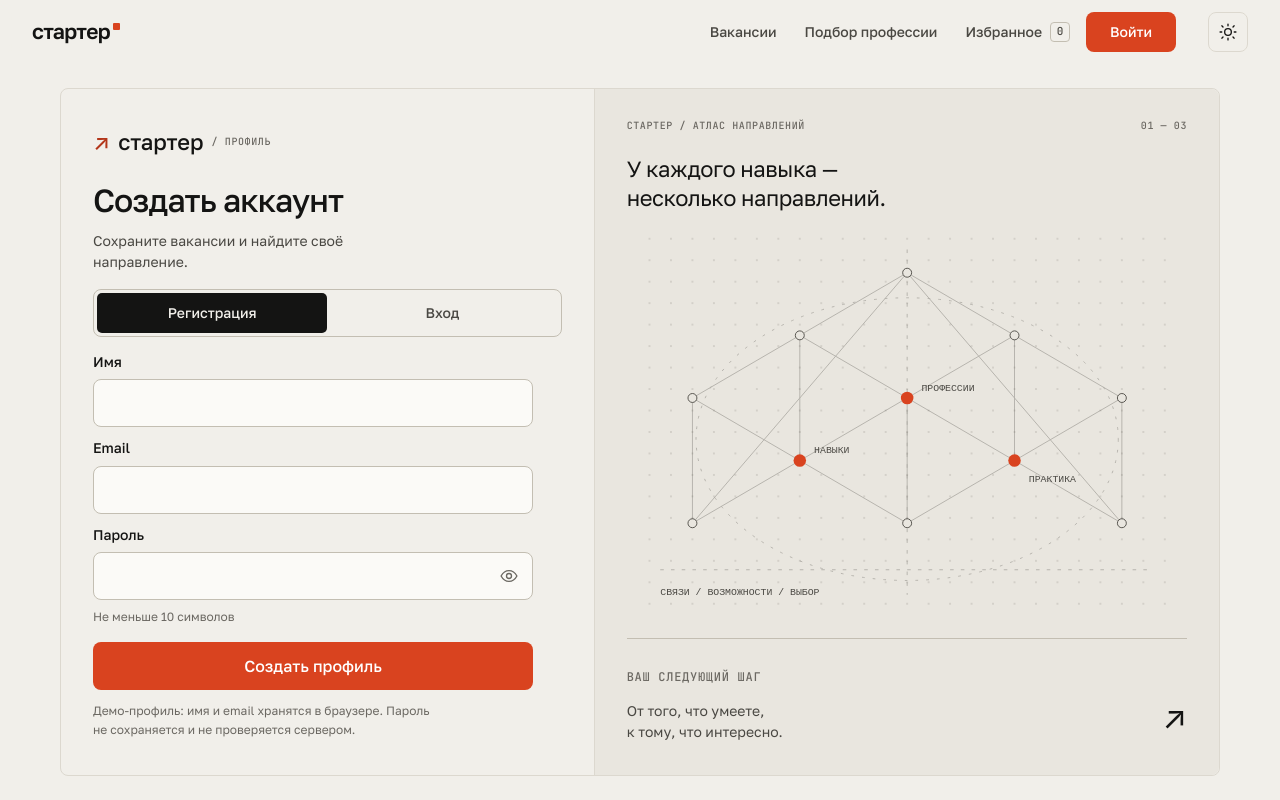
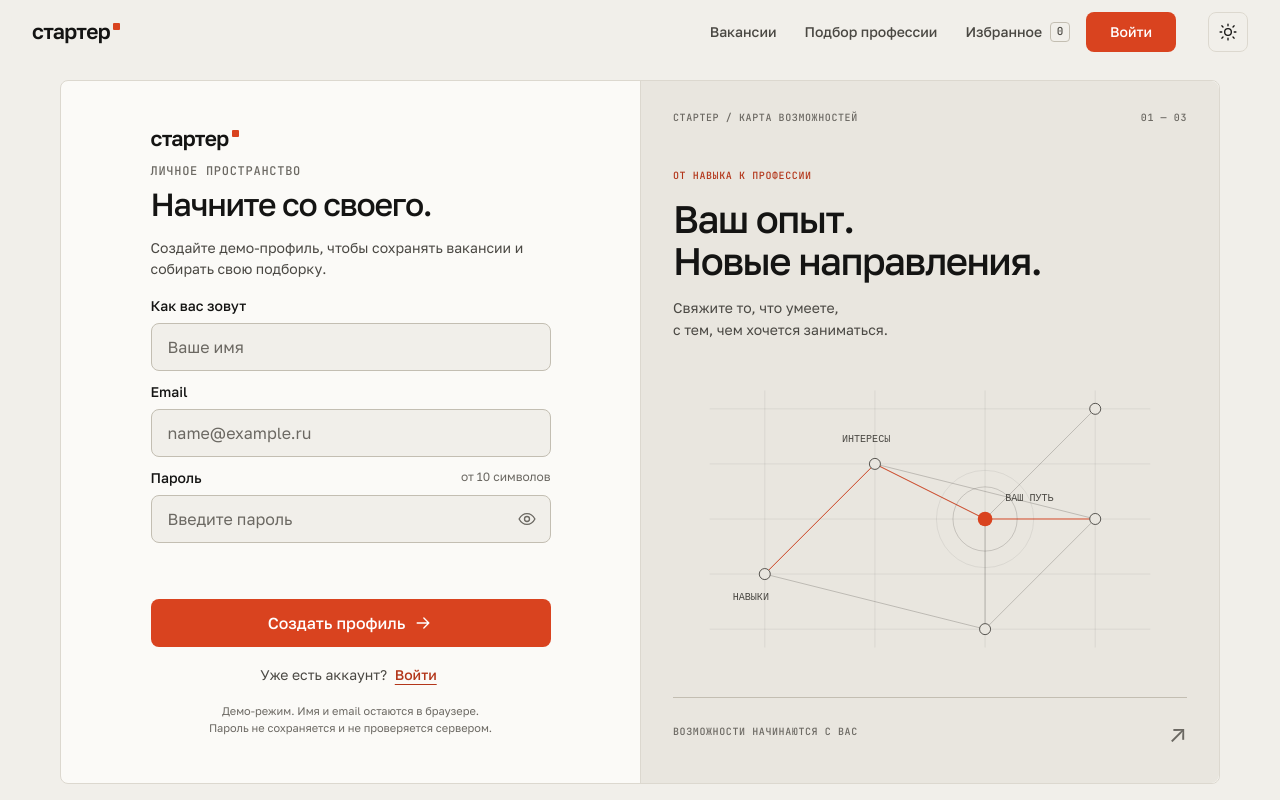
Before and after one commit to TerComPy/Hackhaton-2026-Code-Region, a Vue app in the folder Frontend/: page /#/account in a window 1280 px wide. Built offline with nearby package versions, Linux system fonts and the light colour scheme.

Commit message:
Redesign auth composition with stable geometry and responsive opportunity map

```diff
--- a/Frontend/src/pages/Account.vue
+++ b/Frontend/src/pages/Account.vue
@@ -30,95 +30,51 @@ function submit() {
   <section class="account wrap">
     <div v-if="!store.user" class="account__guest">
       <div class="account__intro">
-        <p class="auth-brand"><span aria-hidden="true">↗</span> стартер<span class="eyebrow"> / профиль</span></p>
-        <h1 class="page-title">{{ mode === "register" ? "Создать аккаунт" : "С возвращением" }}</h1>
-        <p class="auth-subtitle">{{ mode === "register" ? "Сохраните вакансии и найдите своё направление." : "Вернитесь к подборке и сохранённым вакансиям." }}</p>
-        <div class="seg account__tabs">
-          <button
-            v-for="m in ['register', 'login']"
-            class="seg__btn"
-            :aria-pressed="mode === m"
-            @click="mode = m; error = ''; reveal = false"
-          >
-            {{ m === "register" ? "Регистрация" : "Вход" }}
-          </button>
-        </div>
+        <div class="auth-content">
+          <a class="logo auth-brand" href="#/" aria-label="Стартер — на главную">стартер<span class="logo__mark" aria-hidden="true"></span></a>
+          <header class="auth-heading">
+            <p class="eyebrow">Личное пространство</p>
+            <h1 class="page-title">{{ mode === 'register' ? 'Начните со своего.' : 'Продолжим поиск.' }}</h1>
+            <p class="auth-subtitle">{{ mode === 'register' ? 'Создайте демо-профиль, чтобы сохранять вакансии и собирать свою подборку.' : 'Войдите в демо-профиль и вернитесь к сохранённым вакансиям.' }}</p>
+          </header>
           <form class="auth" @submit.prevent="submit">
-          <div class="field" v-if="mode === 'register'">
-            <label for="auth-name" class="field__label">Имя</label
-            ><input
-              id="auth-name"
-              class="input input--lg"
-              v-model="name"
-              maxlength="80"
-              required
-              autocomplete="name"
-            />
+            <div class="field auth-name" :class="{ 'is-inactive': mode === 'login' }" :inert="mode === 'login'" :aria-hidden="mode === 'login'">
+              <label for="auth-name" class="field__label">Как вас зовут</label>
+              <input id="auth-name" class="input input--lg" v-model="name" placeholder="Ваше имя" maxlength="80" :required="mode === 'register'" :disabled="mode === 'login'" autocomplete="name" />
             </div>
             <div class="field">
-            <label for="auth-email" class="field__label">Email</label
-            ><input
-              id="auth-email"
-              type="email"
-              class="input input--lg"
-              v-model="email"
-              required
-              autocomplete="email"
-            />
+              <label for="auth-email" class="field__label">Email</label>
+              <input id="auth-email" type="email" class="input input--lg" v-model="email" placeholder="name@example.ru" required autocomplete="email" />
             </div>
             <div class="field">
-            <label for="auth-password" class="field__label">Пароль</label>
+              <label for="auth-password" class="field__label">Пароль <span class="auth-password-hint" id="password-hint">от 10 символов</span></label>
               <div class="input-wrap">
-              <input
-                id="auth-password"
-                :type="reveal ? 'text' : 'password'"
-                class="input input--lg"
-                v-model="password"
-                aria-describedby="password-hint"
-                minlength="10"
-                maxlength="128"
-                required
-                :autocomplete="
-                  mode === 'register' ? 'new-password' : 'current-password'
-                "
-              /><button
-                class="input-wrap__btn"
-                type="button"
-                :aria-pressed="reveal"
-                :aria-label="reveal ? 'Скрыть пароль' : 'Показать пароль'"
-                @click="reveal = !reveal"
-              >
-                <svg class="icon"><use href="#i-eye" /></svg>
-              </button>
+                <input id="auth-password" :type="reveal ? 'text' : 'password'" class="input input--lg" v-model="password" placeholder="Введите пароль" aria-describedby="password-hint" minlength="10" maxlength="128" required :autocomplete="mode === 'register' ? 'new-password' : 'current-password'" />
+                <button class="input-wrap__btn" type="button" :aria-pressed="reveal" :aria-label="reveal ? 'Скрыть пароль' : 'Показать пароль'" @click="reveal = !reveal"><svg class="icon" aria-hidden="true"><use :href="reveal ? '#i-eye-off' : '#i-eye'" /></svg></button>
               </div>
-            <p id="password-hint" class="field__hint">Не меньше 10 символов</p>
             </div>
-          <p class="form-error" role="alert">{{ error }}</p>
-          <button class="btn btn--accent">
-            {{ mode === "register" ? "Создать профиль" : "Войти" }}
-          </button>
-          <p class="auth__note">
-            Демо-профиль: имя и email хранятся в браузере. Пароль не сохраняется
-            и не проверяется сервером.
-          </p>
+            <div class="auth-feedback"><p class="form-error" role="alert">{{ error }}</p></div>
+            <button class="btn btn--accent auth-submit">{{ mode === 'register' ? 'Создать профиль' : 'Войти' }}<svg class="icon" aria-hidden="true"><use href="#i-right" /></svg></button>
           </form>
+          <p class="auth-switch">{{ mode === 'register' ? 'Уже есть аккаунт?' : 'Нет аккаунта?' }} <button type="button" :aria-label="mode === 'register' ? 'Вход' : 'Регистрация'" @click="mode = mode === 'register' ? 'login' : 'register'; error = ''; reveal = false">{{ mode === 'register' ? 'Войти' : 'Зарегистрироваться' }}</button></p>
+          <p class="auth__note">Демо-режим. Имя и email остаются в браузере.<br />Пароль не сохраняется и не проверяется сервером.</p>
+        </div>
       </div>
       <aside class="opportunity" aria-label="Карта возможностей">
-        <div class="opportunity__header"><span class="eyebrow">Стартер / Атлас направлений</span><span class="eyebrow">01 — 03</span></div>
-        <div class="opportunity__title">У каждого навыка —<br />несколько направлений.</div>
-        <svg class="opportunity__map" viewBox="0 0 600 440" aria-hidden="true">
-          <defs><pattern id="atlas-dots" width="24" height="24" patternUnits="userSpaceOnUse"><circle cx="12" cy="12" r="1" fill="currentColor" opacity=".2" /></pattern></defs>
-          <rect width="600" height="440" fill="url(#atlas-dots)" />
-          <g fill="none" stroke="currentColor" stroke-width="1" opacity=".35">
-            <path d="M60 330 180 260 300 330 420 260 540 330 540 190 420 120 300 190 180 120 60 190Z M60 190 180 260 180 120 M180 260 300 190 420 260 420 120 M300 190 300 330 M420 260 540 190 M60 330 300 50 540 330 M180 120 300 50 420 120" />
-            <ellipse cx="300" cy="236" rx="236" ry="158" stroke-dasharray="3 9" />
-            <path d="M24 382H576 M300 24V410" stroke-dasharray="4 8" />
+        <div class="opportunity__header"><span class="eyebrow">Стартер / Карта возможностей</span><span class="eyebrow">01 — 03</span></div>
+        <div class="opportunity__copy"><p class="eyebrow">От навыка к профессии</p><h2>Ваш опыт.<br />Новые направления.</h2><p>Свяжите то, что умеете,<br />с тем, чем хочется заниматься.</p></div>
+        <svg class="opportunity__map" viewBox="0 0 560 320" aria-hidden="true">
+          <g fill="none" stroke="currentColor" stroke-width="1">
+            <path opacity=".1" d="M40 40H520M40 100H520M40 160H520M40 220H520M40 280H520M100 20V300M220 20V300M340 20V300M460 20V300" />
+            <path opacity=".3" d="M100 220 220 100 340 160 460 40M100 220 340 280 460 160M220 100 460 160M340 160 340 280" />
+            <path stroke="var(--accent)" d="M100 220 220 100 340 160 460 160" />
+            <circle cx="340" cy="160" r="35" opacity=".25"/><circle cx="340" cy="160" r="53" opacity=".1"/>
           </g>
-          <g fill="var(--bg-raise)" stroke="currentColor"><circle cx="60" cy="190" r="5"/><circle cx="180" cy="120" r="5"/><circle cx="300" cy="50" r="5"/><circle cx="420" cy="120" r="5"/><circle cx="540" cy="190" r="5"/><circle cx="60" cy="330" r="5"/><circle cx="300" cy="330" r="5"/><circle cx="540" cy="330" r="5"/></g>
-          <g fill="var(--accent)"><circle cx="180" cy="260" r="7"/><circle cx="300" cy="190" r="7"/><circle cx="420" cy="260" r="7"/></g>
-          <g fill="currentColor" font-size="11" font-family="monospace"><text x="196" y="252">НАВЫКИ</text><text x="316" y="182">ПРОФЕССИИ</text><text x="436" y="284">ПРАКТИКА</text><text x="24" y="410">СВЯЗИ / ВОЗМОЖНОСТИ / ВЫБОР</text></g>
+          <g fill="var(--bg-raise)" stroke="currentColor"><circle cx="100" cy="220" r="6"/><circle cx="220" cy="100" r="6"/><circle cx="340" cy="280" r="6"/><circle cx="460" cy="40" r="6"/><circle cx="460" cy="160" r="6"/></g>
+          <circle cx="340" cy="160" r="8" fill="var(--accent)"/>
+          <g fill="currentColor" font-size="11" font-family="monospace"><text x="65" y="248">НАВЫКИ</text><text x="184" y="76">ИНТЕРЕСЫ</text><text x="362" y="140">ВАШ ПУТЬ</text></g>
         </svg>
-        <div class="opportunity__footer"><span class="eyebrow">Ваш следующий шаг</span><p>От того, что умеете,<br />к тому, что интересно.</p><span aria-hidden="true">↗</span></div>
+        <div class="opportunity__footer"><span class="eyebrow">Возможности начинаются с вас</span><span aria-hidden="true">↗</span></div>
       </aside>
     </div>
     <div class="member" v-else>
@@ -138,3 +94,5 @@ function submit() {
     </div>
   </section>
 </template>
+
+<style src="./account.css"></style>
--- /dev/null
+++ b/Frontend/src/pages/account.css
@@ -0,0 +1,43 @@
+/* Account page owns its geometry; shared controls and profile tokens stay global. */
+.account { padding-block: var(--s8); }
+.account:has(.account__guest) { min-height: calc(100dvh - var(--header)); display: grid; align-items: center; padding-block: var(--s4); }
+.account__guest { width: 100%; max-width: 1160px; height: min(800px, calc(100dvh - var(--header) - 2 * var(--s4))); min-height: 656px; margin: auto; display: grid; grid-template-columns: 1fr 1fr; border: 1px solid var(--line); border-radius: var(--r-md); background: var(--surface); }
+.account__intro { display: grid; align-items: center; padding: var(--s5) var(--s6); min-width: 0; }
+.auth-content { width: 100%; max-width: 400px; margin-inline: auto; }
+.auth-brand { margin-bottom: var(--s4); }
+.auth-heading > .eyebrow { margin-bottom: var(--s2); color: var(--ink-3); }
+.auth-heading .page-title { height: 44px; font-size: clamp(28px, 2.5vw, 36px); line-height: 1.2; letter-spacing: -.04em; }
+.auth-subtitle { height: 44px; margin-top: var(--s2); color: var(--ink-2); font-size: var(--t-sm); line-height: 1.55; }
+.auth { margin-top: var(--s4); display: grid; gap: var(--s3); }
+.auth-name.is-inactive { visibility: hidden; }
+.auth .input { background: var(--bg); height: 48px; }
+.auth .input:focus { border-color: var(--accent-ink); box-shadow: 0 0 0 3px color-mix(in srgb, var(--accent) 12%, transparent); }
+.auth-password-hint { float: right; color: var(--ink-3); font-size: var(--t-xs); font-weight: 400; }
+.auth-feedback { height: 32px; }
+.auth-feedback .form-error { margin: 0; font-size: var(--t-xs); line-height: 1.4; }
+.auth-submit { width: 100%; justify-content: space-between; border-bottom: 2px solid color-mix(in srgb, var(--accent) 75%, var(--ink)); }
+.auth-submit:active { transform: translateY(1px); }
+.auth-switch { text-align: center; font-size: var(--t-sm); color: var(--ink-2); margin-top: var(--s2); }
+.auth-switch button { min-height: 40px; padding: 0 var(--s1); border: 0; background: transparent; color: var(--accent-ink); font-weight: 500; text-decoration: underline; text-underline-offset: 4px; }
+.auth-switch button:hover { color: var(--ink); }
+.auth__note { margin-top: var(--s2); font-size: 11px; line-height: 1.5; color: var(--ink-3); text-align: center; }
+.opportunity { display: grid; grid-template-rows: auto auto minmax(0, 1fr) auto; min-width: 0; min-height: 0; padding: var(--s6); background: var(--bg-raise); border-left: 1px solid var(--line); border-radius: 0 var(--r-md) var(--r-md) 0; }
+.opportunity__header { display: flex; justify-content: space-between; color: var(--ink-3); gap: var(--s3); }
+.opportunity__header .eyebrow { font-size: 10px; }
+.opportunity__copy { margin-top: var(--s7); }
+.opportunity__copy > .eyebrow { color: var(--accent-ink); font-size: 10px; }
+.opportunity__copy h2 { font-size: clamp(28px, 3vw, 40px); font-weight: 500; line-height: 1.1; letter-spacing: -.04em; margin-top: var(--s4); }
+.opportunity__copy > p:last-child { color: var(--ink-2); margin-top: var(--s4); font-size: var(--t-sm); }
+.opportunity__map { width: 100%; height: 100%; min-height: 0; color: var(--ink-2); }
+.opportunity__footer { border-top: 1px solid var(--line-strong); padding-top: var(--s4); display: flex; justify-content: space-between; align-items: center; color: var(--ink-3); }
+.opportunity__footer .eyebrow { font-size: 10px; }
+.opportunity__footer > span:last-child { font-size: 24px; }
+@media (max-width: 960px) and (min-width: 721px) { .account__intro, .opportunity { padding: var(--s5); } }
+@media (max-width: 720px) {
+  .account:has(.account__guest) { display: block; min-height: 0; padding-block: var(--s5); }
+  .account__guest { display: block; height: auto; min-height: 0; max-width: 440px; border: 0; background: transparent; }
+  .account__intro { padding: 0; }
+  .auth-heading .page-title { font-size: 30px; }
+  .opportunity { display: none; }
+  .auth-switch button { min-height: 48px; }
+}
--- a/Frontend/src/shared/styles.css
+++ b/Frontend/src/shared/styles.css
@@ -611,20 +611,6 @@ legend.field__label { padding: 0; margin-bottom: var(--s2); }
 .match__again { margin-top: var(--s6); font-size: var(--t-sm); color: var(--ink-3); }
 
 /* ---------- Профиль и регистрация ---------- */
-.account { padding-top: var(--s8); padding-bottom: var(--s10); }
-.account__guest { display: grid; grid-template-columns: repeat(12, minmax(0, 1fr)); column-gap: 24px; align-items: start; }
-.account__intro { grid-column: 1 / span 5; }
-.account__intro .eyebrow { margin-bottom: var(--s4); }
-.account__tabs { margin-top: var(--s6); }
-.auth { margin-top: var(--s5); display: grid; gap: var(--s4); max-width: 440px; }
-.auth__collapse { display: grid; grid-template-rows: 1fr; transition: grid-template-rows .4s var(--ease), opacity .3s; }
-.auth__collapse > * { overflow: hidden; min-height: 0; }
-.auth__collapse.is-collapsed { grid-template-rows: 0fr; opacity: 0; margin-bottom: calc(var(--s4) * -1); }
-.auth .btn { justify-self: start; margin-top: var(--s1); }
-.auth .form-error { margin-top: 0; min-height: 0; }
-.auth .form-error:empty { display: none; }
-.auth__note { font-size: var(--t-sm); color: var(--ink-3); max-width: 46ch; }
-
 .input--lg { height: 48px; padding: 0 var(--s4); }
 .input[aria-invalid="true"] { border-color: var(--accent-ink); }
 .input-wrap { position: relative; }
@@ -641,14 +627,6 @@ legend.field__label { padding: 0; margin-bottom: var(--s2); }
 .field__hint { font-size: var(--t-xs); color: var(--ink-3); }
 .field__error { font-size: var(--t-sm); color: var(--accent-ink); }
 .field__error:empty { display: none; }
-
-.account__aside { grid-column: 7 / span 6; display: grid; gap: var(--s6); }
-.account__media { aspect-ratio: 16 / 11; border-radius: var(--r-md); overflow: hidden; background: var(--bg-raise); }
-.account__media img { width: 100%; height: 100%; object-fit: cover; }
-.perks { display: grid; gap: var(--s4); counter-reset: n; }
-.perks li { display: grid; grid-template-columns: 32px 1fr; color: var(--ink-2); counter-increment: n; max-width: 58ch; }
-.perks li::before { content: "0" counter(n); font: 500 var(--t-xs)/1.9 var(--mono); color: var(--ink-3); }
-.perks b { font-weight: 500; color: var(--ink); }
 
 .member { width: 100%; }
 .member__head { display: grid; grid-template-columns: auto minmax(0, 1fr) auto; gap: var(--s5); align-items: center; padding-bottom: var(--s6); border-bottom: 1px solid var(--ink); }
@@ -805,10 +783,6 @@ body.is-locked { overflow: hidden; }
   .match__intro { grid-column: 1; position: static; }
   .match__result { grid-column: 1; min-height: 0; }
 
-  .account { padding-top: var(--s7); }
-  .account__guest { grid-template-columns: 1fr; row-gap: var(--s8); }
-  .account__intro, .account__aside { grid-column: 1; }
-  .auth { max-width: none; }
   .member__stats { grid-template-columns: 1fr; }
   .member__stats > div { padding-left: 0; padding-right: 0; }
   .member__stats > div + div { border-left: 0; }
@@ -877,9 +851,6 @@ body.is-locked { overflow: hidden; }
   .footer__top { grid-template-columns: 1fr; gap: var(--s5); }
   .footer__map-view { height: 220px; }
 
-  .account__tabs { display: flex; }
-  .account__tabs .seg__btn { flex: 1; }
-  .auth .btn { justify-self: stretch; }
   .member__head { grid-template-columns: auto minmax(0, 1fr); gap: var(--s4); }
   .member__head .btn { grid-column: 1 / -1; justify-self: start; }
   .avatar { width: 56px; height: 56px; font-size: 24px; }
@@ -901,75 +872,19 @@ body.is-locked { overflow: hidden; }
 
 @media (max-width: 1000px) and (min-width: 761px) { .footer__top { grid-template-columns: 1fr 1fr; } }
 
-/* Auth atlas: uses the existing warm editorial palette in both themes. */
-.account:has(.account__guest) { padding: var(--s7) var(--gutter) var(--s8); }
-.account__guest { max-width: 1160px; margin: auto; grid-template-columns: 46% 54%; gap: 0; align-items: stretch; border: 1px solid var(--line); border-radius: var(--r-md); overflow: hidden; }
-.account__intro { grid-column: auto; padding: var(--s6); }
-.auth-brand { display: flex; align-items: center; gap: var(--s2); margin-bottom: var(--s6); font-size: var(--t-xl); font-weight: 500; }
-.auth-brand > span:first-child { color: var(--accent-ink); }
-.auth-brand .eyebrow { margin: 0; font-size: 10px; }
-.account__intro .page-title { font-size: clamp(28px, 3vw, 40px); }
-.auth-subtitle { margin-top: var(--s3); color: var(--ink-2); max-width: 36ch; font-size: var(--t-sm); }
-.account__tabs { display: flex; margin-top: var(--s5); }
-.account__tabs .seg__btn { flex: 1; min-height: 40px; }
-.auth { margin-top: var(--s5); }
-.auth .btn { justify-self: stretch; width: 100%; }
-.auth__note { font-size: var(--t-xs); }
-.opportunity { display: flex; flex-direction: column; min-width: 0; padding: var(--s6); background: var(--bg-raise); border-left: 1px solid var(--line); }
-.opportunity__header { display: flex; justify-content: space-between; gap: var(--s3); color: var(--ink-3); }
-.opportunity__header .eyebrow { font-size: 10px; }
-.opportunity__title { margin-top: var(--s7); font-size: var(--t-xl); letter-spacing: -.02em; line-height: 1.3; }
-.opportunity__map { width: 100%; height: auto; margin: auto 0; color: var(--ink-2); }
-.opportunity__footer { position: relative; border-top: 1px solid var(--line-strong); padding-top: var(--s5); }
-.opportunity__footer p { margin-top: var(--s3); color: var(--ink-2); font-size: var(--t-sm); }
-.opportunity__footer > span:last-child { position: absolute; right: 0; bottom: 0; font-size: 32px; }
+/* Native catalog controls */
 .sort .select { width: auto; min-height: 44px; padding-right: 36px; }
 .select:disabled { opacity: .5; cursor: not-allowed; }
-@media (max-width: 960px) {
-  .account__intro { padding: var(--s6); }
-  .opportunity { padding: var(--s5); }
-}
 @media (max-width: 720px) {
-  .account:has(.account__guest) { padding-top: var(--s5); padding-bottom: var(--s6); }
-  .account__guest { display: block; max-width: 440px; border: 0; overflow: visible; }
-  .account__intro { padding: 0; }
-  .auth-brand { margin-bottom: var(--s5); }
-  .opportunity { display: none; }
-  .account__tabs .seg__btn { min-height: 48px; }
   .sort { flex-wrap: wrap; max-width: 100%; }
   .sort .select { max-width: 100%; min-height: 48px; }
   .results__bar { flex-wrap: wrap; }
 }
-
-/* Guest auth fills the available desktop viewport; short/mobile screens may scroll. */
+/* Header CTA */
 @media (min-width: 721px) {
-  .nav__link--cta, .nav__link--cta[aria-current="page"] {
-    padding-inline: var(--s5);
-    background: var(--accent);
-    color: var(--on-accent);
-  }
+  .nav__link--cta, .nav__link--cta[aria-current="page"] { padding-inline: var(--s5); background: var(--accent); color: var(--on-accent); }
   .nav__link--cta:hover { background: color-mix(in srgb, var(--accent) 90%, var(--ink)); color: var(--on-accent); }
   .nav__link--cta:active { background: color-mix(in srgb, var(--accent) 80%, var(--ink)); }
   .nav__link--cta:focus-visible { outline: 2px solid var(--accent-ink); outline-offset: 4px; }
   .nav__link--cta[aria-current="page"]::after { display: none; }
-  .account:has(.account__guest) {
-    min-height: calc(100dvh - var(--header));
-    padding-block: var(--s5);
-    display: grid;
-    align-items: center;
-  }
-  .account__guest {
-    width: 100%;
-    height: min(840px, calc(100dvh - var(--header) - 2 * var(--s5)));
-    min-height: min-content;
-    overflow: visible;
-  }
-  .account__intro { padding: var(--s5) var(--s6); align-self: center; }
-  .auth-brand { margin-bottom: var(--s5); }
-  .account__intro .page-title { font-size: clamp(28px, 2.5vw, 36px); }
-  .account__tabs, .auth { margin-top: var(--s4); }
-  .auth { gap: var(--s3); }
-  .opportunity { min-height: 0; border-radius: 0 var(--r-md) var(--r-md) 0; }
-  .opportunity__title { margin-top: var(--s5); }
-  .opportunity__map { flex: 1; min-height: 0; height: 0; margin-block: var(--s4); }
 }
```
Also changed, not shown: Frontend/playwright.config.ts (+4 -3 lines), 39 other files (tests, documents, lock files or other folders). Lines whose indentation alone changed are shown as unchanged.
